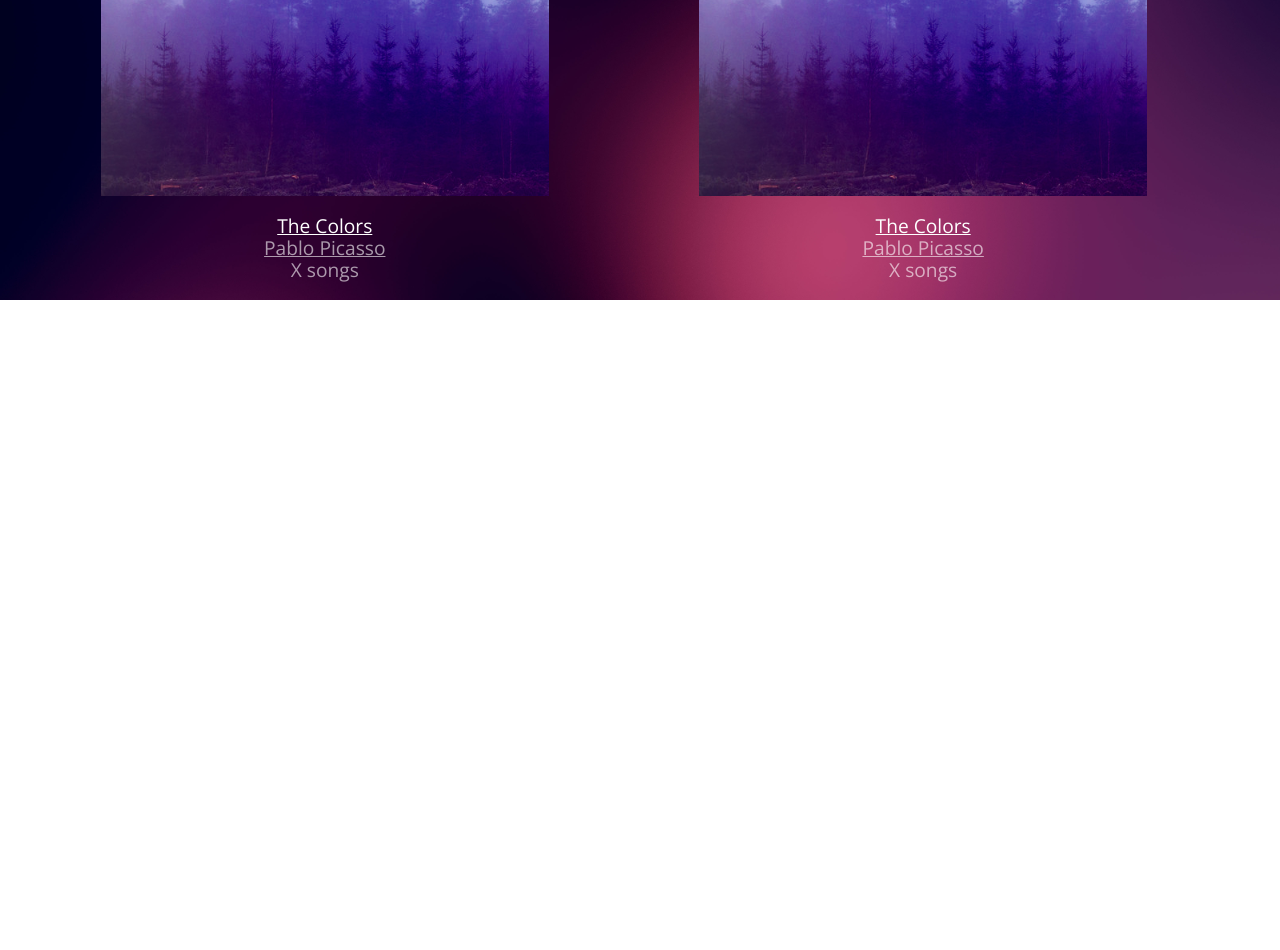
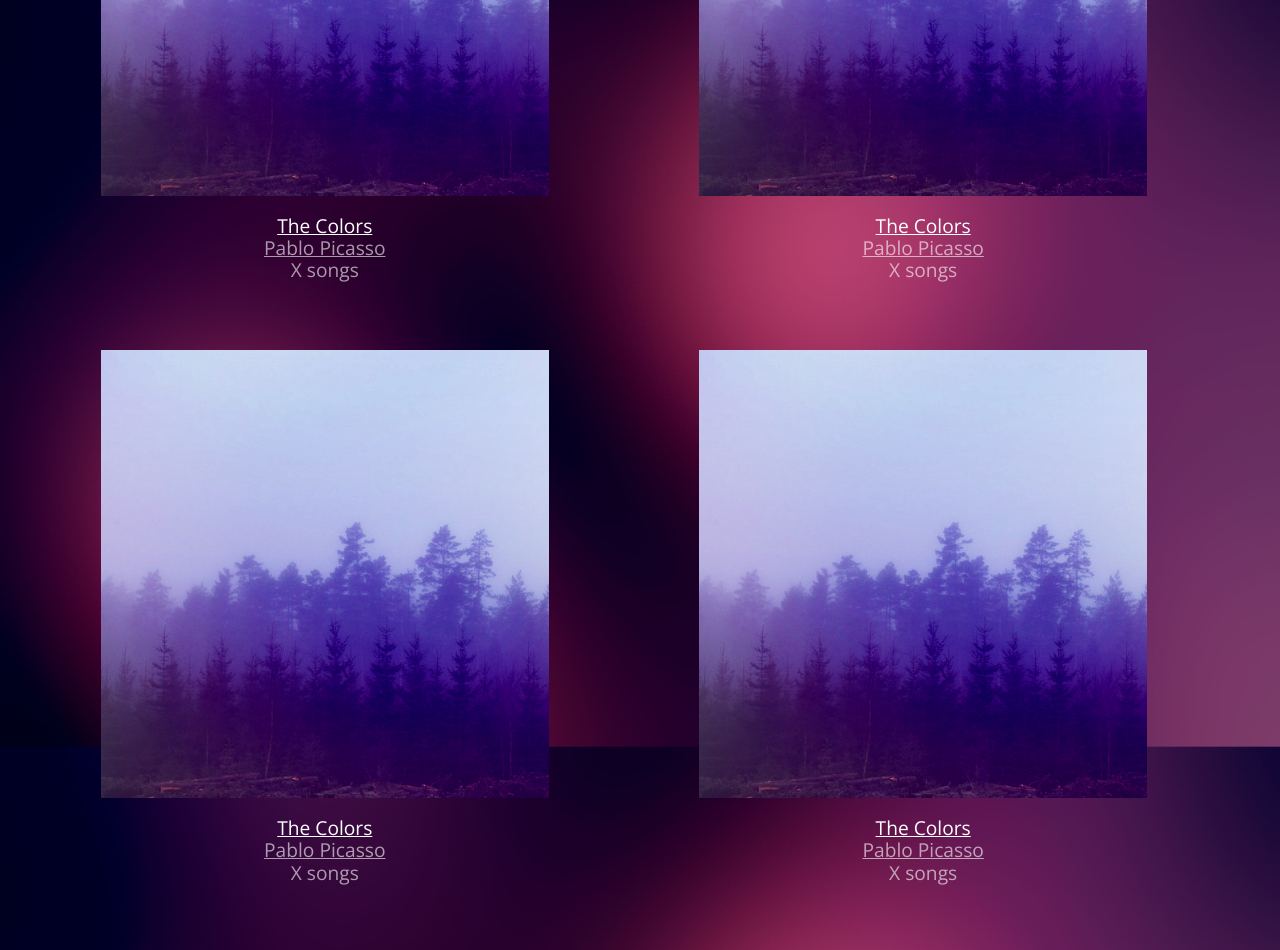
Before and after one commit to kcholla/bloc-jams, a plain HTML site: page collection.html in a window 1280 px wide. Shown: the part 960-1910 px from the top of the page. Before the commit the page ends 1260 px from the top, so only its background shows below. Drawn offline with nearby package versions, Linux system fonts and the light colour scheme.

Commit message:
checkpoint 29 completed

```diff
--- a/collection.html
+++ b/collection.html
@@ -72,6 +72,7 @@
                 </div>
             </div>
         </section>
-
+        <script src="https://code.jquery.com/jquery-2.1.3.min.js"></script>
+         <script src="scripts/collection.js"></script>
     </body>
 </html>
--- /dev/null
+++ b/scripts/collection.js
@@ -0,0 +1,35 @@
+//#1
+var buildCollectionItemTemplate = function() {
+    var template =
+         '<div class="collection-album-container column fourth">'
+    + '  <img src="assets/images/album_covers/01.png"/>'
+    + '  <div class="collection-album-info caption">'
+    + '    <p>'
+    + '      <a class="album-name" href="album.html"> The Colors </a>'
+    + '      <br/>'
+    + '      <a href="album.html"> Pablo Picasso </a>'
+    + '      <br/>'
+    + '      X songs'
+    + '      <br/>'
+    + '    </p>'
+    + '  </div>'
+    + '</div>'
+    ;
+
+//#2
+    return $(template);
+};
+
+ $(window).load(function() {
+
+          var $collectionContainer = $('.album-covers');
+
+         $collectionContainer.empty();
+
+     // #3
+     for (var i = 0; i < 12; i++) {
+            var $newThumbnail = buildCollectionItemTemplate();
+
+         $collectionContainer.append($newThumbnail);
+     }
+ });
```
Also changed, not shown: album.html (+1 -0 lines), scripts/album.js (+15 -12 lines).
